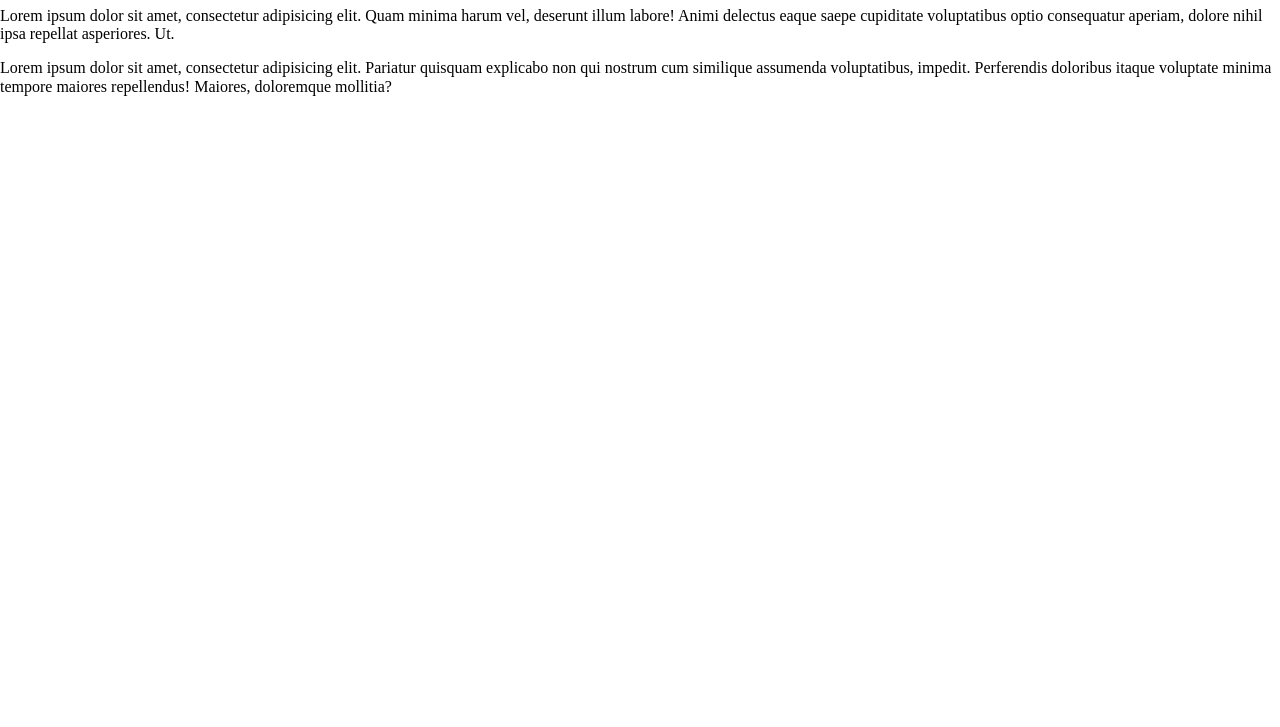
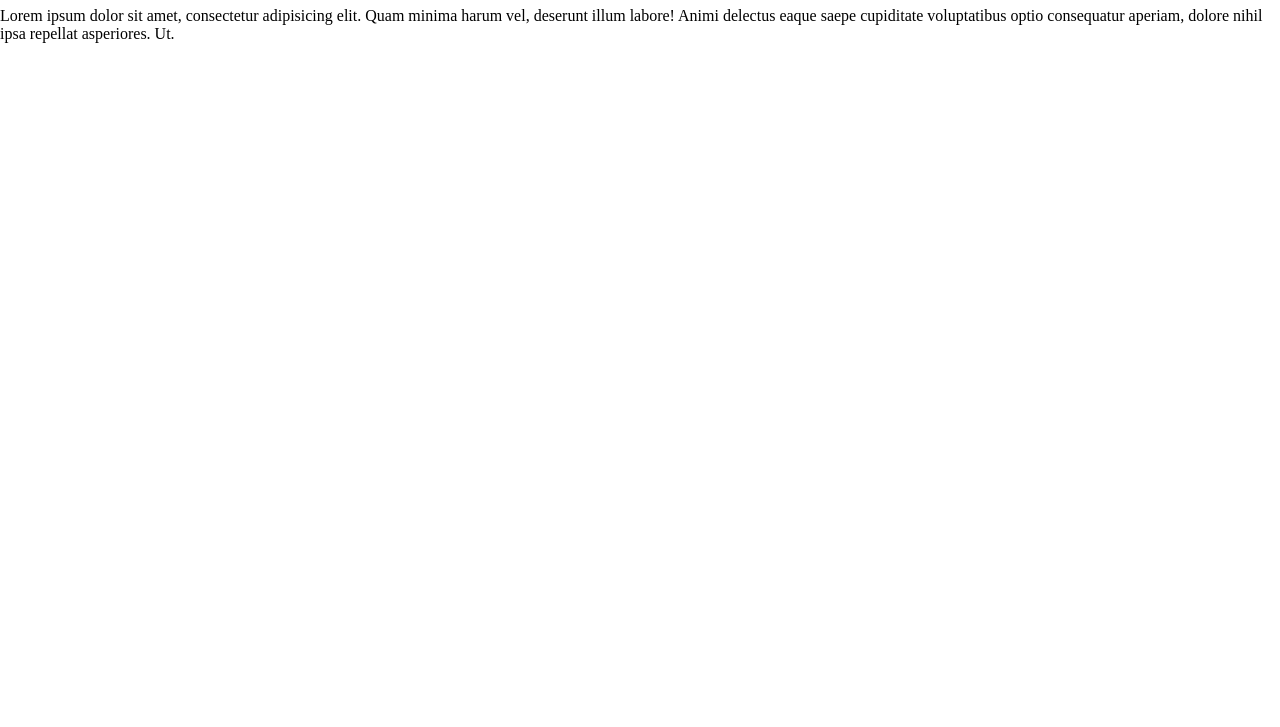
Before and after one commit to shshchkn/git-test, a website: page app/index.html in a window 1280 px wide. Shown: the part 73-800 px from the top of the page. Drawn offline with nearby package versions, Linux system fonts and the light colour scheme.

Commit message:
New commit from SourceTree

```diff
--- a/app/index.html
+++ b/app/index.html
@@ -9,7 +9,6 @@
 <body>
 	<h1>Git Title</h1>
 	<p>Lorem ipsum dolor sit amet, consectetur adipisicing elit. Quam minima harum vel, deserunt illum labore! Animi delectus eaque saepe cupiditate voluptatibus optio consequatur aperiam, dolore nihil ipsa repellat asperiores. Ut.</p>
-	<p>Lorem ipsum dolor sit amet, consectetur adipisicing elit. Pariatur quisquam explicabo non qui nostrum cum similique assumenda voluptatibus, impedit. Perferendis doloribus itaque voluptate minima tempore maiores repellendus! Maiores, doloremque mollitia?</p>
 
 	<script type="text/javascript" src="../bower_components/jquery/dist/jquery.min.js"></script>
 </body>
```
